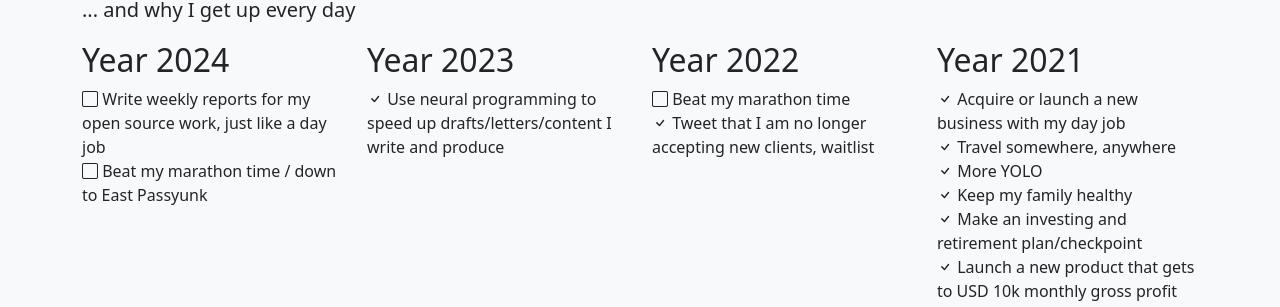
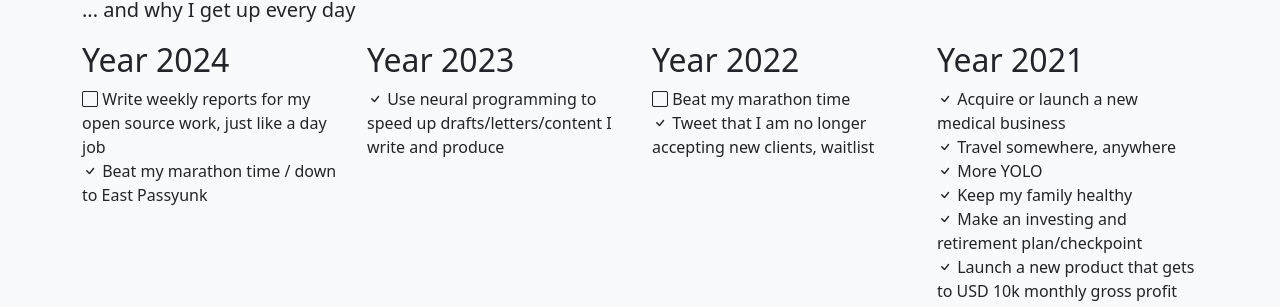
Before and after one commit to fulldecent/phor.net, a Jekyll site: the page built from goals.html, in a window 1280 px wide. Shown: the part 149-456 px from the top of the page. Built offline with Jekyll 4.4.1, drawn with Linux system fonts in a browser that asks for light colours; comment, search, counter and statistics services are not loaded.

Commit message:
update times

```diff
--- a/goals.html
+++ b/goals.html
@@ -11,7 +11,7 @@
       <h2>Year 2024</h2>
       <ul class="list-unstyled">
         <li><i class="bi bi-square"></i> Write weekly reports for my open source work, just like a day job</li>
-        <li><i class="bi bi-square"></i> Beat my marathon time / down to East Passyunk</li>
+        <li><i class="bi bi-check"></i> Beat my marathon time / down to East Passyunk</li>
       </ul>
     </div>
 
@@ -33,7 +33,7 @@
     <div class="col">
       <h2>Year 2021</h2>
       <ul class="list-unstyled">
-        <li><i class="bi bi-check"></i> Acquire or launch a new business with my day job</li>
+        <li><i class="bi bi-check"></i> Acquire or launch a new medical business</li>
         <li><i class="bi bi-check"></i> Travel somewhere, anywhere</li>
         <li><i class="bi bi-check"></i> More YOLO</li>
         <li><i class="bi bi-check"></i> Keep my family healthy</li>
--- a/index.html
+++ b/index.html
@@ -675,7 +675,7 @@
             <li>33 slack / 33 inseam</li>
             <li>15 1/2 - 34/35 shirt</li>
           </ul>
-          <p>Best marathon time: 9h : 55m</p>
+          <p>Best marathon time: 9h : 13m</p>
           <p>Birthday: 1985-07-01</p>
         </div>
         <div class="col">
```
